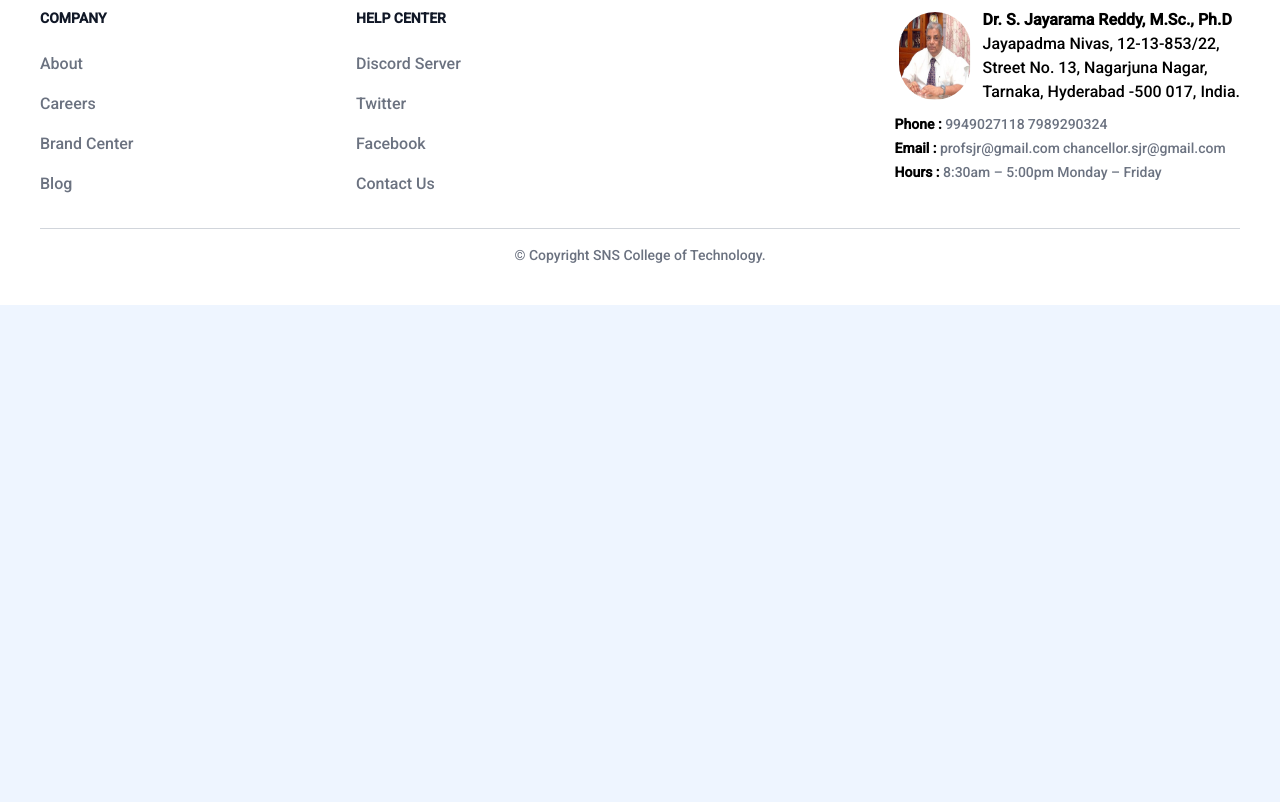
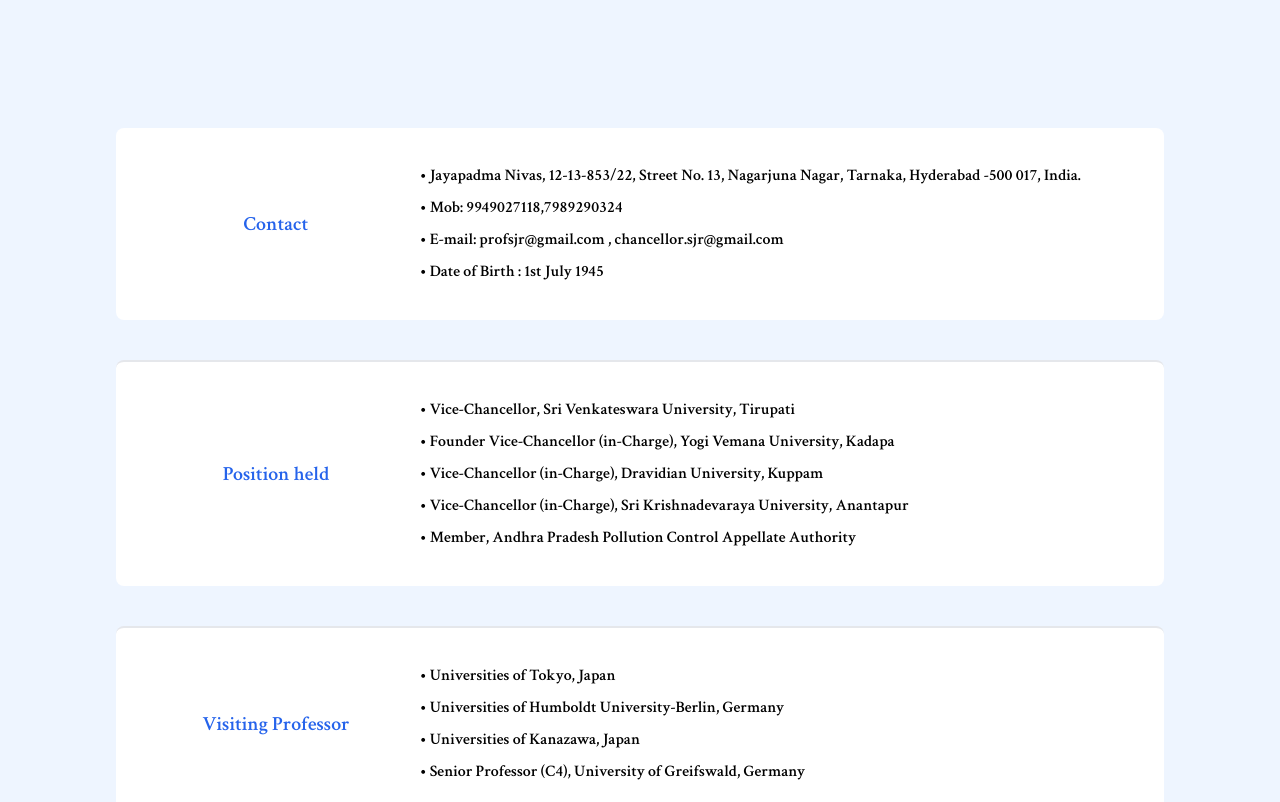
Before and after one commit to balaji-sivasakthi/professor-blog, a Next.js app in the folder front-end/: page / in a window 1280 px wide. Shown: the part 840-1642 px from the top of the page. Before the commit the page ends 1145 px from the top, so only its background shows below. Built offline with nearby package versions, Linux system fonts and the light colour scheme.

Commit message:
update ui (#39)
Stale PR

```diff
--- a/front-end/src/app/blog/[id]/page.tsx
+++ b/front-end/src/app/blog/[id]/page.tsx
@@ -30,9 +30,11 @@
               <h1 className="mb-4 text-3xl font-extrabold leading-tight text-gray-900 lg:mb-6 lg:text-4xl">
                 {originalData?.Title}
               </h1>
-              <p className="lead">{originalData?.Description}</p>
-            </header>
-            <div>
+              <span className="text-slate-500">
+                By {originalData?.Author}{" "}
+                {new Date(originalData?.createdAt).toLocaleString()}
+              </span>
+              <div className="py-10">
                 {urlLink && (
                   <img
                     className="mr-4 w-full h-full"
@@ -40,6 +42,8 @@
                   />
                 )}
               </div>
+              <p className="lead text-slate-800">{originalData?.Description}</p>
+            </header>
           </article>
         </div>
       </main>
--- a/front-end/src/app/blog/page.tsx
+++ b/front-end/src/app/blog/page.tsx
@@ -10,7 +10,7 @@
   console.log(data);
 
   return (
-    <div className="flex min-h-screen flex-col items-center justify-between p-24">
+    <div className="flex min-h-screen flex-col items-center justify-between p-24 ">
       <section className="p-4 pt-20">
         <div className="flex flex-col text-center w-full mb-20">
           <h2 className="text-xs text-indigo-500 tracking-widest font-medium title-font mb-1">
@@ -25,7 +25,7 @@
             <div className="container mx-auto">
               <section className=" text-gray-600 body-font">
                 <div className="px-5">
-                  <div className=" flex flex-wrap -m-4">
+                  <div className=" flex flex-wrap m-4">
                     {data?.data &&
                       Array.from(
                         data?.data as unknown as {
--- a/front-end/src/app/layout.tsx
+++ b/front-end/src/app/layout.tsx
@@ -1,13 +1,11 @@
 import type { Metadata } from "next";
-import { Roboto } from "next/font/google";
+import { Crimson_Text } from "next/font/google";
 import Header from "@professor-blog/components/Header";
 import "./globals.css";
 import Footer from "@professor-blog/components/Footer";
-import Newsletter from "@professor-blog/components/Newsletter";
 
-const font = Roboto({
-  weight: "500",
-  style: "normal",
+const font = Crimson_Text({
+  weight: "600",
   subsets: ["latin"],
 });
 
--- a/front-end/src/app/page.tsx
+++ b/front-end/src/app/page.tsx
@@ -1,8 +1,160 @@
 import Hero from "@professor-blog/components/Hero";
-export default function Home() {
+import React from "react";
+
+function About() {
+  const data = [
+    {
+      title: "Contact",
+      content: [
+        "Jayapadma Nivas, 12-13-853/22, Street No. 13, Nagarjuna Nagar, Tarnaka, Hyderabad -500 017, India.",
+        "Mob: 9949027118,7989290324",
+        "E-mail: profsjr@gmail.com , chancellor.sjr@gmail.com",
+        "Date of Birth : 1st July 1945",
+      ],
+    },
+    {
+      title: "Position held",
+      content: [
+        "Vice-Chancellor, Sri Venkateswara University, Tirupati",
+        "Founder Vice-Chancellor (in-Charge), Yogi Vemana University, Kadapa",
+        "Vice-Chancellor (in-Charge), Dravidian University, Kuppam",
+        "Vice-Chancellor (in-Charge), Sri Krishnadevaraya University, Anantapur",
+        "Member, Andhra Pradesh Pollution Control Appellate Authority",
+      ],
+    },
+    {
+      title: "Visiting Professor",
+      content: [
+        "Universities of Tokyo, Japan",
+        "Universities of Humboldt University-Berlin, Germany",
+        "Universities of Kanazawa, Japan",
+        "Senior Professor (C4), University of Greifswald, Germany",
+      ],
+    },
+    {
+      title: "Member, Executive Council",
+      content: [
+        "Central University of Haryana",
+        "Sri Krishnadevaraya University",
+        "Member, Board of Governors, Environmental Protection Training and Research Institute (EPTRI), Hyderabad",
+        "Council Member, AP State Council of Higher Education, Hyderabad",
+        "Chairma-Giovering Board, TEQUIP World Bank Project",
+        "Principal and Vice-Principal, University of College of Art and Sciences, Sri Venkateswara University",
+        "Professor of Chemistry, Sri Venkateswara University, Tirupati",
+        "Dean, Faculty of Sciences, Sri Venkateswara University, Tirupati",
+        "Dean, School of Mathematics and Physical Sciences, Sri Venkateswara University",
+        "Member, Board of Governers, A P Residential Educational Institutions Society",
+      ],
+    },
+    {
+      title: "Head",
+      content: [
+        "Department of Chemistry, Sri Venkateswara University",
+        "Department of Environmental Chemistry, S.V.U. College of Engineering Tirupati",
+        "Scientific Officier, Twente University of Technology, Netherlands",
+        "President, Sri Venkateswara University Teachers Association",
+      ],
+    },
+    {
+      title: "Honors and Awards",
+      content: [
+        "Chemical Research Society of India Bronze Medal for significant contributions to chemical research",
+        "Best University Teacher Award by Andhra Pradesh State Government",
+        "Life Time Achievement Award for Academic Excellence, National and International Collaboration, Administrative and Organisational Capability, S V University",
+        "Executive Committee Member, Indian Society of Chemists and Biologists",
+        "Executive Council Member, Indian Council of Chemists",
+        "Founder President, Society for Environmental Chemists",
+        "Sectional President, Environmental and Analytical Chemistry, IXth Annual conference of the Indian Council of Chemists",
+      ],
+    },
+    {
+      title: "Fellows",
+      content: [
+        "Alexander Von Humboldt (AvH) Foundation, Germany",
+        "Japan Society for Promotion of Science (JSPS), Japan",
+        "Andhra Pradesh/Telengana Akademi of Sciences",
+        "ACTIM, France",
+        "DAAD, Germany",
+        "Electrchemical Society of India",
+      ],
+    },
+    {
+      title: "Visits Board",
+      content: [
+        "Visited Germany, Switzerland, Denmark, Sweden, Netherlands, Scottland, England, France, Ireland, Belgium, Finland, Spain, Canada, U.S.A, Austria, Poland, Japan, Singapore and Malaysia on various academic assignments.",
+      ],
+    },
+    {
+      title: "Research",
+      content: [
+        "Guided 35 PhDs and 9 M.Phils",
+        "270 research papers, 8 review articles and 16 general/popular articles in national and international journals, dailies such as The Hindu and Indian Express. Authored 4 books. Research work has been widely cited.",
+        "Research projects from agencies ISRO, DST, CSIR, TTD, MOEF, DNES, DAE, UGC and Alexander Von Humboldt Foundation, Germany.",
+      ],
+    },
+    {
+      title: "Academic Achievements",
+      content: [
+        "Chairman/Member, NAAC PEER Committee for various Universities",
+        "Chairman/Member, UGC Assessment Committee (DEEMED Universities) for various Universities",
+        "Chairman/Member, UGC Assessment Committee (9th, 10th and 11th plans)",
+        "Chairman/Member, Planning and Monitoring Board, Sri Venkateswara University",
+        "Member, Planning and Monitoring Board, Saurashtra University, Rajkot",
+        "Member, High Power Advisory Committee, Karnataka State Open University, Mysore",
+        "Member, Task Force on Reference Materials, CPCB, New Delhi",
+        "International Scientific Committee member, Biological Environmental Specimen Banking, Sweden and Austria",
+        "Advisory Committee member, Ministry of Environment and Forests, New Delhi",
+        "Environment awareness committee of the A.P Government",
+        "Committee for monitoring the development of the hill areas in the A.P State",
+        "Chairman/Member, Academic Senate, Sri Venkateswara University, Cochin University of Science and Technology, ANGRAU, Hyderabad",
+        "General Assembly Member, Indian Council for Cultural Relations",
+        "Expert Cum Course Writers Committee Member, B.R.Ambedkar Open University, Hyderabad",
+        "Curriculum Development Committee, Indira Gandhi National Open University",
+        "Chairman/Member, Board of Studies in Chemistry, S.V.University and Various other Universities",
+        "Editorial Board and Referee of various Scientific Journals",
+        "Governing Board member of various graduate and post-graduate colleges",
+        "Selection committees of various Universities",
+      ],
+    },
+  ];
   return (
-    <main className="flex flex-col items-center justify-between">
+    <div className="flex min-h-screen flex-col items-center justify-between p-24">
       <Hero />
-    </main>
+      <section className="text-gray-600 body-font overflow-hidden">
+        <div className="container px-5 py-24 mx-auto">
+          <div className="-my-8 divide-y-2">
+            {data.map((item: any) => {
+              return (
+                <>
+                  <div className="py-8 flex flex-wrap md:flex-nowrap bg-white p-8 rounded-lg mb-10 items-center justify-center text-center gap-4">
+                    <div className="md:w-64 md:mb-0 mb-6 flex-shrink-0 flex flex-col">
+                      <span className="font-semibold title-font text-xl text-blue-600">
+                        {item.title}
+                      </span>
+                    </div>
+                    <div className="md:flex-grow leading-loose gap-y-2">
+                      <ul>
+                        {item.content.map((c: any, index: number) => {
+                          return (
+                            <li
+                              key={index}
+                              className="text-md text-left text-black"
+                            >
+                              • {c}
+                            </li>
+                          );
+                        })}
+                      </ul>
+                    </div>
+                  </div>
+                </>
+              );
+            })}
+          </div>
+        </div>
+      </section>
+    </div>
   );
 }
+
+export default About;
--- a/front-end/src/app/about/page.tsx
+++ b/front-end/src/app/page1.tsx
@@ -1,3 +1,4 @@
+import Hero from "@professor-blog/components/Hero";
 import React from "react";
 
 function About() {
@@ -118,6 +119,7 @@
   ];
   return (
     <div className="flex min-h-screen flex-col items-center justify-between p-24">
+      <Hero />
       <section className="text-gray-600 body-font overflow-hidden">
         <div className="container px-5 py-24 mx-auto">
           <div className="-my-8 divide-y-2">
--- a/front-end/src/components/Header/nav-bar.components.tsx
+++ b/front-end/src/components/Header/nav-bar.components.tsx
@@ -6,10 +6,6 @@
   {
     path: "/",
     title: "Home",
-  },
-  {
-    path: "/about",
-    title: "About",
   },
   {
     path: "/blog",
@@ -115,14 +111,6 @@
                 </a>
 
                 <a
-                  href="/about"
-                  title=""
-                  className="inline-flex py-2 text-base font-medium text-black transition-all duration-200 hover:text-blue-600 focus:text-blue-600"
-                >
-                  About
-                </a>
-
-                <a
                   href="/blog"
                   title=""
                   className="inline-flex py-2 text-base font-medium text-black transition-all duration-200 hover:text-blue-600 focus:text-blue-600"
```
Lines whose indentation alone changed are shown as unchanged.
